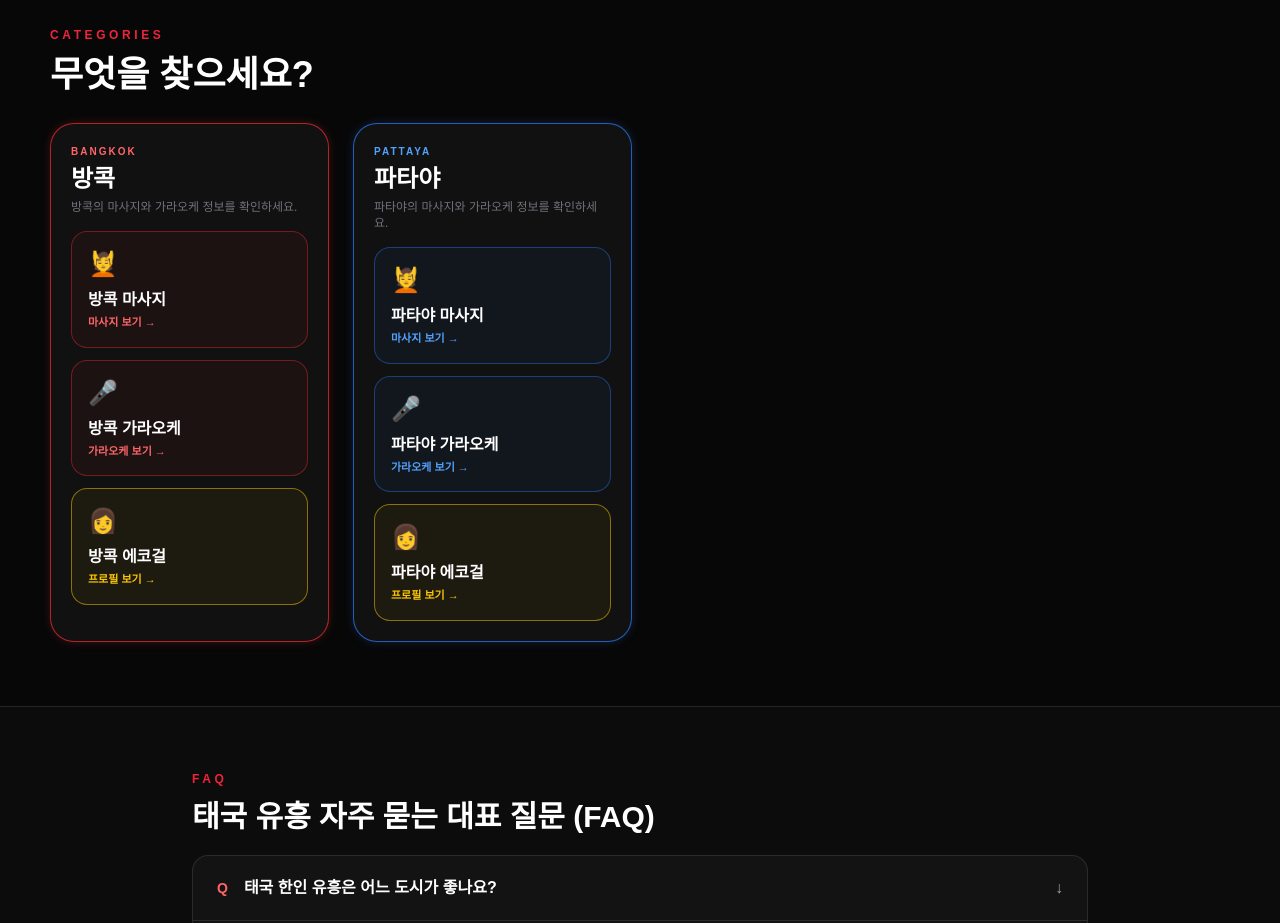
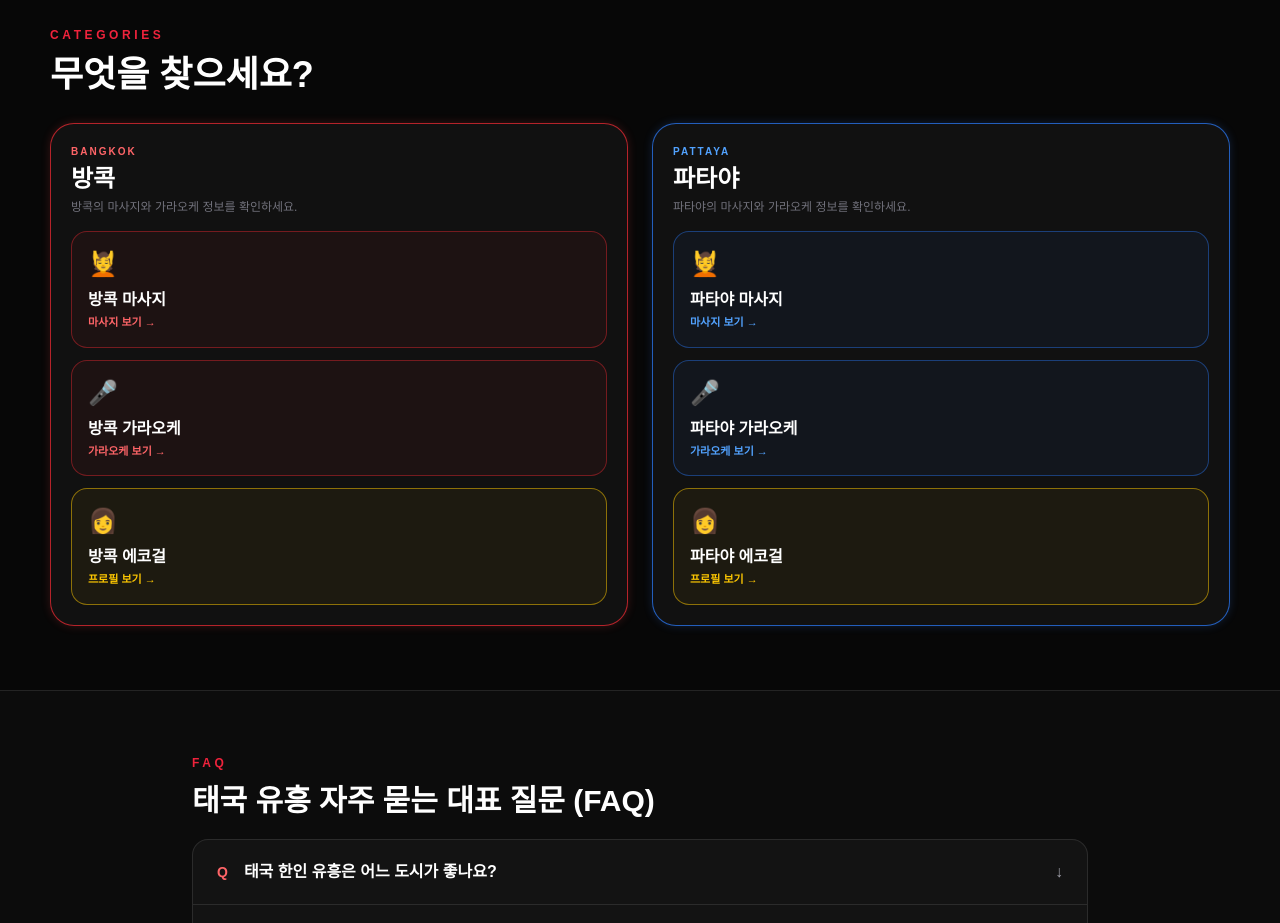
Before and after one commit to vietnam-nightlife/thailand-nightlife, a Next.js app: page / in a window 1280 px wide. Shown: the part 3300-4223 px from the top of the page. Built offline with nearby package versions, Linux system fonts and the light colour scheme.

Commit message:
Update page.tsx

```diff
--- a/app/page.tsx
+++ b/app/page.tsx
@@ -253,7 +253,7 @@
     무엇을 찾으세요?
   </h2>
 
-  <div className="mt-7 grid gap-4 md:grid-cols-2">
+  <div className="mt-7 w-full">
 
     {/* =========================
     방콕 + 파타야
```
